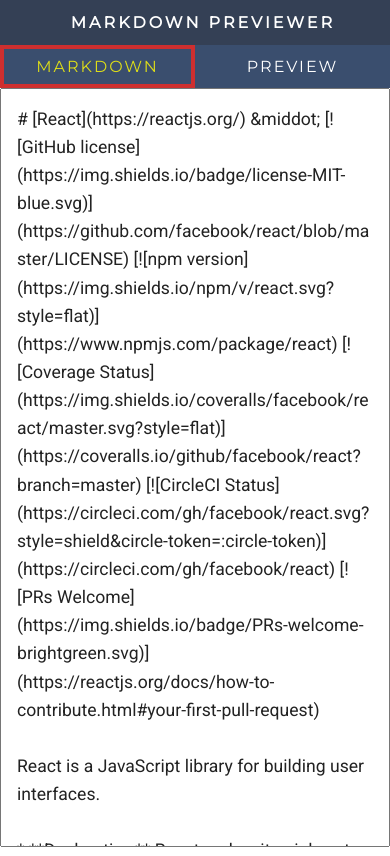
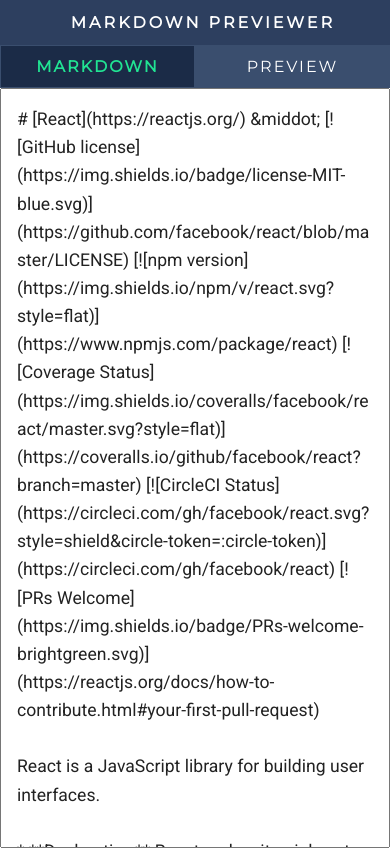
Before and after one commit to gonnzalo/react-markdown-previewer, a React (Create React App) app: page / in a window 390 px wide. Built offline with nearby package versions, Linux system fonts and the light colour scheme.

Commit message:
tweaks mobile buttons

```diff
--- a/src/Header.module.css
+++ b/src/Header.module.css
@@ -21,7 +21,7 @@
 }
 
 header {
-  background-color: #344055;
+  background-color: #2d3f5f;
 }
 
 .title {
@@ -44,11 +44,11 @@
 
 .btnsMobile {
   width: 50%;
-  padding: 0.5rem;
+  padding: 0.7rem;
   font-family: "Montserrat", sans-serif;
   font-size: 1rem;
   text-transform: uppercase;
-  border: 4px solid #3a4e6e;
+  border: 1px solid #3a4e6e;
   font-weight: 500;
   letter-spacing: 2px;
   background-color: #3a4e6e;
@@ -57,8 +57,9 @@
 }
 
 .btnsMobileActive {
-  border: 4px solid rgb(206, 47, 47);
-  color: rgb(221, 221, 24);
+  color: rgb(33, 228, 147);
+  font-weight: 600;
+  background-color: #1b2b47;
 }
 
 @media all and (max-width: 768px) {
```
